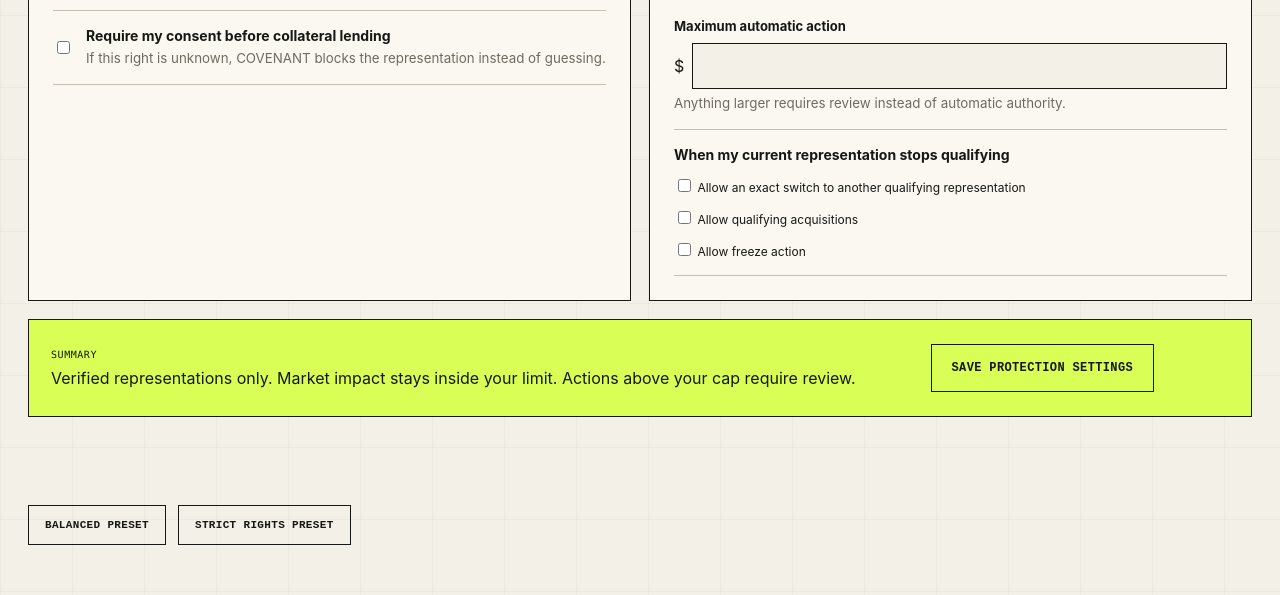
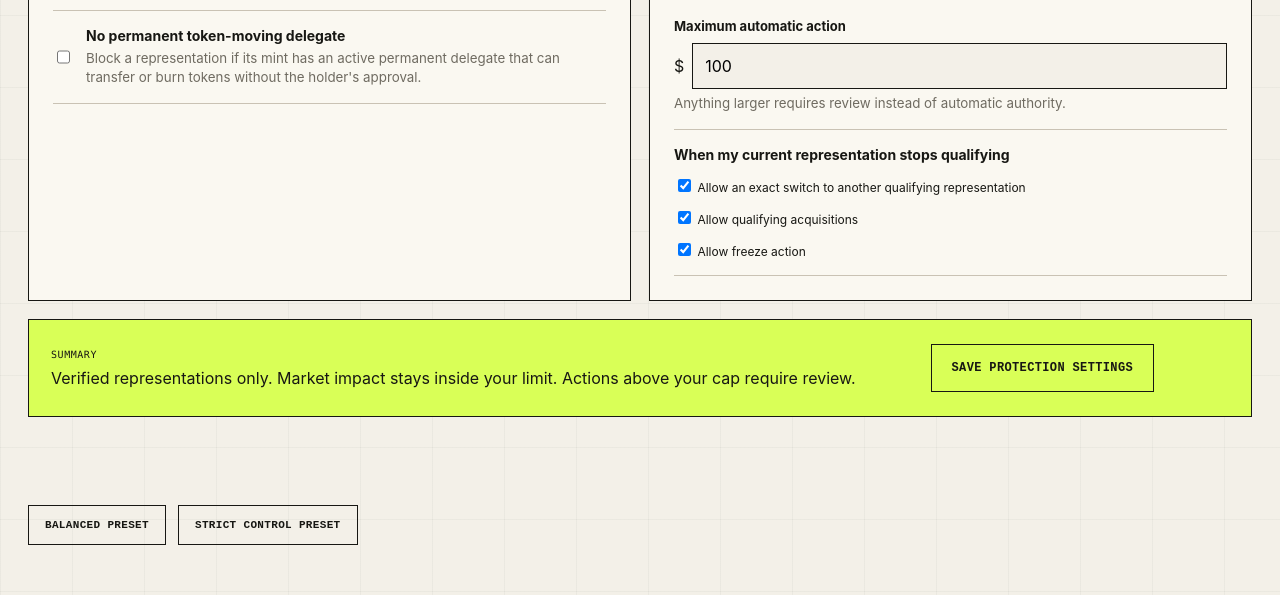
Before and after one commit to Faadil1/covenant, a website with bundled scripts: page demo/covenant.html in a window 1280 px wide. Shown: the part 777-1372 px from the top of the page. Built offline with nearby package versions, Linux system fonts and the light colour scheme.

Commit message:
demo: expose permanent delegate protection rule

```diff
--- a/demo/covenant.html
+++ b/demo/covenant.html
@@ -13,9 +13,9 @@
 </header><main class="page">
 <section class="page-head user-head"><div><p class="kicker">PROTECTION RULES</p><h1>What does “safe enough”<br><em>mean to you?</em></h1><p class="lede">Choose the rules COVENANT must satisfy before software can act on your Apple position.</p></div><span class="badge badge--acid" id="covenantStamp">PROTECTION v1</span></section>
 <section class="section"><form id="covenantForm" class="protection-form">
-<div class="protection-group"><span class="eyebrow">REPRESENTATION</span><label class="choice-card"><input type="checkbox" name="requireIssuerMapping" id="issuer"><span><strong>Verified issuers only</strong><small>Block representations that cannot be tied to an official issuer source.</small></span></label><label class="choice-card"><input type="checkbox" name="requireToken2022" id="token22"><span><strong>Require supported Solana token standard</strong><small>Keep the demo on verified Token-2022 representations.</small></span></label><label class="choice-card"><input type="checkbox" name="requireLendingOptIn" id="lending"><span><strong>Require my consent before collateral lending</strong><small>If this right is unknown, COVENANT blocks the representation instead of guessing.</small></span></label></div>
+<div class="protection-group"><span class="eyebrow">REPRESENTATION</span><label class="choice-card"><input type="checkbox" name="requireIssuerMapping" id="issuer"><span><strong>Verified issuers only</strong><small>Block representations that cannot be tied to an official issuer source.</small></span></label><label class="choice-card"><input type="checkbox" name="requireToken2022" id="token22"><span><strong>Require supported Solana token standard</strong><small>Keep the demo on verified Token-2022 representations.</small></span></label><label class="choice-card"><input type="checkbox" name="forbidPermanentDelegate" id="permanentDelegate"><span><strong>No permanent token-moving delegate</strong><small>Block a representation if its mint has an active permanent delegate that can transfer or burn tokens without the holder's approval.</small></span></label></div>
 <div class="protection-group"><span class="eyebrow">MARKET & AUTOMATION</span><div class="slider-like"><label>Maximum route impact</label><div class="input-unit"><input name="maxRouteImpactBps" type="number" min="0" step="0.01"><span>bps</span></div><small>50 bps = 0.50% maximum route impact.</small></div><div class="slider-like"><label>Maximum automatic action</label><div class="input-unit"><span>$</span><input name="maxAutonomousUsd" type="number" min="0" step="1"></div><small>Anything larger requires review instead of automatic authority.</small></div><div class="choice-card choice-card--stack"><strong>When my current representation stops qualifying</strong><label><input type="checkbox" name="operator" value="MIGRATE" id="opMigrate"> Allow an exact switch to another qualifying representation</label><label><input type="checkbox" name="operator" value="ACQUIRE" id="opAcquire"> Allow qualifying acquisitions</label><label class="advanced-only"><input type="checkbox" name="operator" value="FREEZE" id="opFreeze"> Allow freeze action</label></div></div>
 <div class="protection-save"><div><span class="eyebrow">SUMMARY</span><p>Verified representations only. Market impact stays inside your limit. Actions above your cap require review.</p></div><button class="button button--acid button--large" type="submit">SAVE PROTECTION SETTINGS</button><p id="saveFeedback" class="mono"></p></div>
 </form></section>
-<section class="section"><div class="preset-row"><button class="button button--secondary" type="button" id="presetAcquire">BALANCED PRESET</button><button class="button button--secondary" type="button" id="presetRepair">STRICT RIGHTS PRESET</button></div></section>
+<section class="section"><div class="preset-row"><button class="button button--secondary" type="button" id="presetAcquire">BALANCED PRESET</button><button class="button button--secondary" type="button" id="presetRepair">STRICT CONTROL PRESET</button></div></section>
 </main><footer><span>COVENANT / STOCKLANA</span><span>PROTECTED TOKENIZED-STOCK OWNERSHIP</span><span>USER APP · EVIDENCE-BOUND AUTHORITY</span></footer></div><script type="module" src="./app.js"></script></body></html>
```
